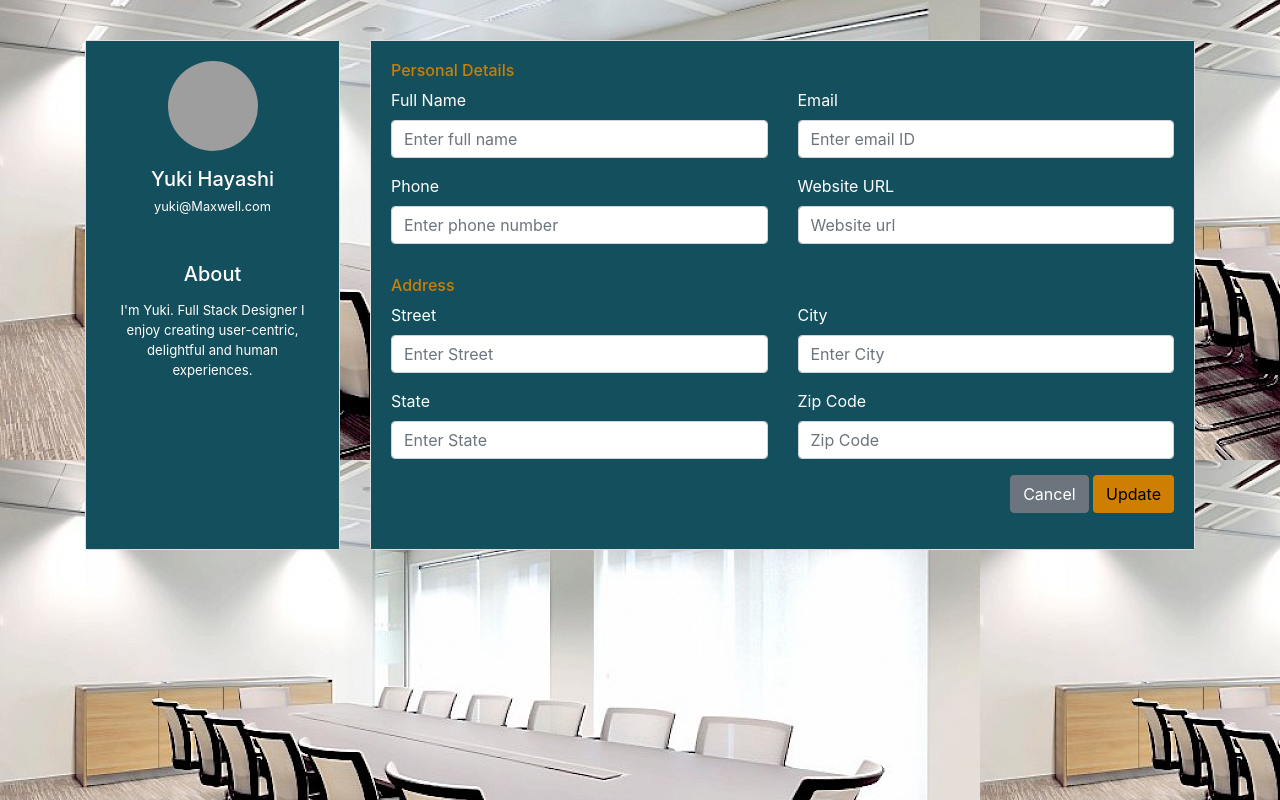
After one commit to RageCraft1/SIA-1, a Django app: page /profile/ in a window 1280 px wide. The commit adds this page. Run offline with Django 3.2, Linux system fonts and the light colour scheme; some libraries are stand-ins or nearby versions; grey boxes are pictures that could not be loaded.

Commit message:
profile commit

```diff
--- a/project/urls.py
+++ b/project/urls.py
@@ -10,4 +10,5 @@ urlpatterns = [
     path('protocol/',views.protocol),
     path('lobby/',views.lobby),
     path('rooms/',views.rooms),
+    path('profile/',views.profile),
 ]
--- a/project/views.py
+++ b/project/views.py
@@ -22,3 +22,6 @@ def lobby(request):
 
 def rooms(request):
     return render(request, 'rooms.html')
+
+def profile(request):
+    return render(request, 'profile.html')
--- /dev/null
+++ b/static/assets2/css/style.css
@@ -0,0 +1,71 @@
+body {
+    margin: 0;
+    padding-top: 40px;
+    color: #ffff;
+    background: #f5f6fa;
+    position: relative;
+    height: 100%;
+    background-image: url(../img/1.jpg);
+
+}
+.account-settings .user-profile {
+    margin: 0 0 1rem 0;
+    padding-bottom: 1rem;
+    text-align: center;
+}
+.account-settings .user-profile .user-avatar {
+    margin: 0 0 1rem 0;
+}
+.account-settings .user-profile .user-avatar img {
+    width: 90px;
+    height: 90px;
+    -webkit-border-radius: 100px;
+    -moz-border-radius: 100px;
+    border-radius: 100px;
+}
+.account-settings .user-profile h5.user-name {
+    margin: 0 0 0.5rem 0;
+}
+.account-settings .user-profile h6.user-email {
+    margin: 0;
+    font-size: 0.8rem;
+    font-weight: 400;
+    color: #ffff;
+}
+.account-settings .about {
+    margin: 2rem 0 0 0;
+    text-align: center;
+}
+.account-settings .about h5 {
+    margin: 0 0 15px 0;
+    color: #ffff;
+}
+.account-settings .about p {
+    font-size: 0.825rem;
+}
+.form-control {
+    border: 1px solid #cfd1d8;
+    -webkit-border-radius: 2px;
+    -moz-border-radius: 2px;
+    border-radius: 2px;
+    font-size: .825rem;
+    background: #ffffff;
+    color: #ffff;
+}
+
+.card {
+    background: #ffffff;
+    -webkit-border-radius: 5px;
+    -moz-border-radius: 5px;
+    border-radius: 5px;
+    border: 0;
+    margin-bottom: 1rem;
+    color: #ffff;
+}
+
+.card-body  h6{
+    color:#ce7e00;
+}
+.btn{
+    background-color: #ce7e00;
+}
--- a/templates/index.html
+++ b/templates/index.html
@@ -1,4 +1,5 @@
 <!--DIli ta maghimo ug base.html para mausa ra ang design nila tanan???-->
+
 
 <!DOCTYPE html>
 <html lang="en">
@@ -12,7 +13,7 @@
   <meta content="" name="keywords">
 
   <!-- Favicons -->
-  <link href="static/assets/img/core1.png" class="resize"  rel="icon">
+  <link href="static/assets/img/core1.png"   rel="icon">
   <link href="static/assets/img/apple-touch-icon.png" rel="apple-touch-icon">
 
   <!-- Google Fonts -->
--- /dev/null
+++ b/templates/profile.html
@@ -0,0 +1,109 @@
+{% load static %}
+<!DOCTYPE html>
+<html lang="en">
+    <head>
+
+        <title>Profile</title>
+
+<link href="{% static 'assets2/css/style.css' %}" rel="stylesheet" />
+<link rel="stylesheet" href="https://maxcdn.bootstrapcdn.com/bootstrap/4.0.0/css/bootstrap.min.css" integrity="sha384-Gn5384xqQ1aoWXA+058RXPxPg6fy4IWvTNh0E263XmFcJlSAwiGgFAW/dAiS6JXm" crossorigin="anonymous">
+<link rel="stylesheet" type="text/css" href="https://cdn.datatables.net/1.11.3/css/jquery.dataTables.min.css">
+</head>
+<body>
+<div class="container">
+    <div class="row gutters">
+    <div class="col-xl-3 col-lg-3 col-md-12 col-sm-12 col-12">
+    <div class="card h-100">
+        <div class="card-body" style="background-color: #134f5c;">
+            <div class="account-settings">
+                <div class="user-profile">
+                    <div class="user-avatar">
+                        <img src="https://bootdey.com/img/Content/avatar/avatar7.png" alt="Maxwell Admin">
+                    </div>
+                    <h5 class="user-name">Yuki Hayashi</h5>
+                    <h6 class="user-email">yuki@Maxwell.com</h6>
+                </div>
+                <div class="about">
+                    <h5>About</h5>
+                    <p>I'm Yuki. Full Stack Designer I enjoy creating user-centric, delightful and human experiences.</p>
+                </div>
+            </div>
+        </div>
+    </div>
+    </div>
+    <div class="col-xl-9 col-lg-9 col-md-12 col-sm-12 col-12">
+    <div class="card h-100">
+        <div class="card-body" style="background-color: #134f5c;">
+            <div class="row gutters">
+                <div class="col-xl-12 col-lg-12 col-md-12 col-sm-12 col-12">
+                    <h6 class="mb-2 ">Personal Details</h6>
+                </div>
+                <div class="col-xl-6 col-lg-6 col-md-6 col-sm-6 col-12">
+                    <div class="form-group">
+                        <label for="fullName">Full Name</label>
+                        <input type="text" class="form-control" id="fullName" placeholder="Enter full name">
+                    </div>
+                </div>
+                <div class="col-xl-6 col-lg-6 col-md-6 col-sm-6 col-12">
+                    <div class="form-group">
+                        <label for="eMail">Email</label>
+                        <input type="email" class="form-control" id="eMail" placeholder="Enter email ID">
+                    </div>
+                </div>
+                <div class="col-xl-6 col-lg-6 col-md-6 col-sm-6 col-12">
+                    <div class="form-group">
+                        <label for="phone">Phone</label>
+                        <input type="text" class="form-control" id="phone" placeholder="Enter phone number">
+                    </div>
+                </div>
+                <div class="col-xl-6 col-lg-6 col-md-6 col-sm-6 col-12">
+                    <div class="form-group">
+                        <label for="website">Website URL</label>
+                        <input type="url" class="form-control" id="website" placeholder="Website url">
+                    </div>
+                </div>
+            </div>
+            <div class="row gutters">
+                <div class="col-xl-12 col-lg-12 col-md-12 col-sm-12 col-12">
+                    <h6 class="mt-3 mb-2">Address</h6>
+                </div>
+                <div class="col-xl-6 col-lg-6 col-md-6 col-sm-6 col-12">
+                    <div class="form-group">
+                        <label for="Street">Street</label>
+                        <input type="name" class="form-control" id="Street" placeholder="Enter Street">
+                    </div>
+                </div>
+                <div class="col-xl-6 col-lg-6 col-md-6 col-sm-6 col-12">
+                    <div class="form-group">
+                        <label for="ciTy">City</label>
+                        <input type="name" class="form-control" id="ciTy" placeholder="Enter City">
+                    </div>
+                </div>
+                <div class="col-xl-6 col-lg-6 col-md-6 col-sm-6 col-12">
+                    <div class="form-group">
+                        <label for="sTate">State</label>
+                        <input type="text" class="form-control" id="sTate" placeholder="Enter State">
+                    </div>
+                </div>
+                <div class="col-xl-6 col-lg-6 col-md-6 col-sm-6 col-12">
+                    <div class="form-group">
+                        <label for="zIp">Zip Code</label>
+                        <input type="text" class="form-control" id="zIp" placeholder="Zip Code">
+                    </div>
+                </div>
+            </div>
+            <div class="row gutters">
+                <div class="col-xl-12 col-lg-12 col-md-12 col-sm-12 col-12">
+                    <div class="text-right">
+                        <button type="button" id="submit" name="submit" class="btn btn-secondary">Cancel</button>
+                        <button type="button" id="submit" name="submit" class =" btn">Update</button>
+                    </div>
+                </div>
+            </div>
+        </div>
+    </div>
+    </div>
+    </div>
+    </div>
+</body>
+</html>
```
